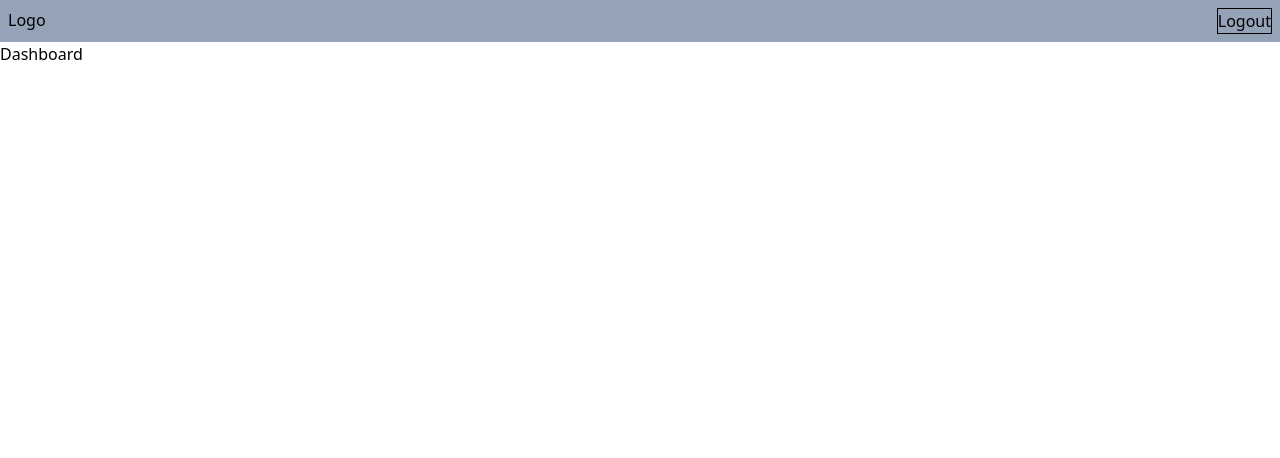
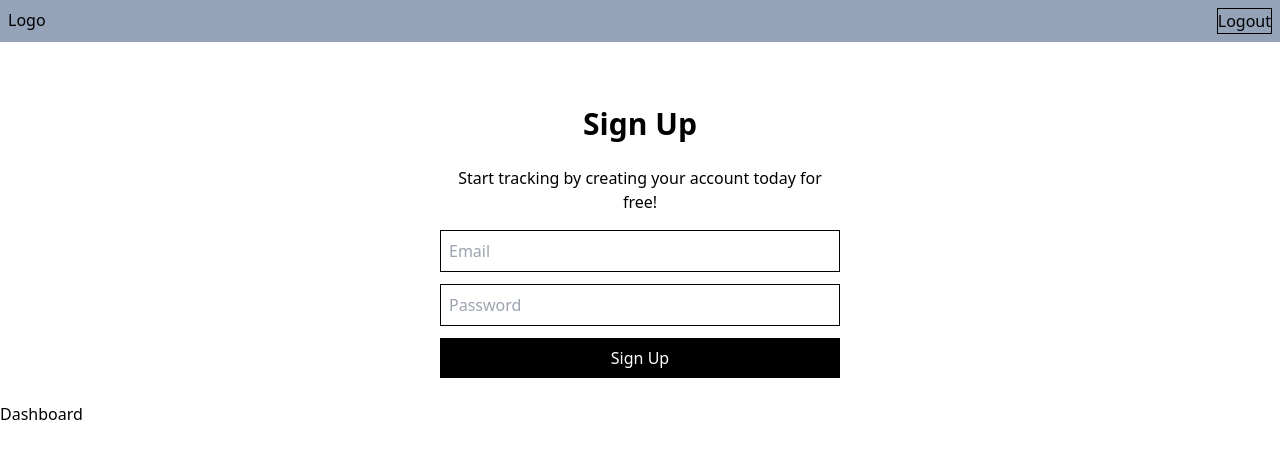
Before and after one commit to kanzoonrekza/trackr-app, a React (Vite) app: page /dashboard in a window 1280 px wide. Shown: the top 458 px of the page. Built offline with nearby package versions, Linux system fonts and the light colour scheme.

Commit message:
nambahin komponen form

```diff
--- /dev/null
+++ b/src/components/form.tsx
@@ -0,0 +1,24 @@
+export default function Form() {
+    return (
+        <div className="bg-white max-w-md mx-auto p-6 mt-10">
+            <h2 className="text-center text-3xl font-semibold">
+                Sign Up
+            </h2>
+            <p className="text-center mt-6">
+                Start tracking by creating your account today for free!
+            </p>
+            <form>
+                <div className="mt-4 mb-3">
+                    <input type="email" placeholder="Email" className="w-full p-2 border border-black" />
+                </div>
+                <div>
+                    <input type="password" placeholder="Password" className="w-full p-2 border border-black" />
+                </div>
+                <button className="mt-3 w-full p-2 text-white bg-black">
+                    Sign Up
+                </button>
+            </form>
+        </div>
+
+    )
+}
--- a/src/layout/main-layout.tsx
+++ b/src/layout/main-layout.tsx
@@ -1,4 +1,5 @@
 import Header from "../components/header";
+import Form from "../components/form";
 
 export default function MainLayout({
 	children,
@@ -8,6 +9,7 @@ export default function MainLayout({
 	return (
 		<div>
 			<Header />
+			<Form/>
 			<main>{children}</main>
 		</div>
 	);
```
